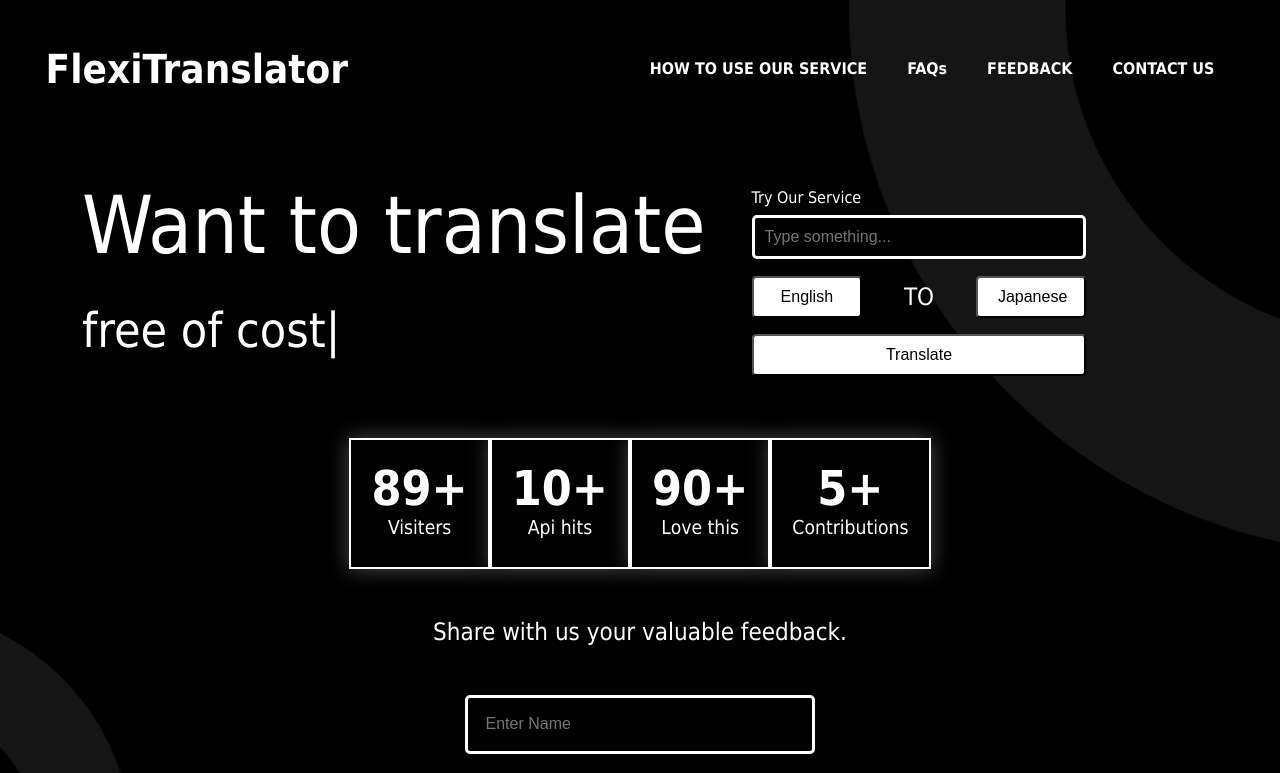
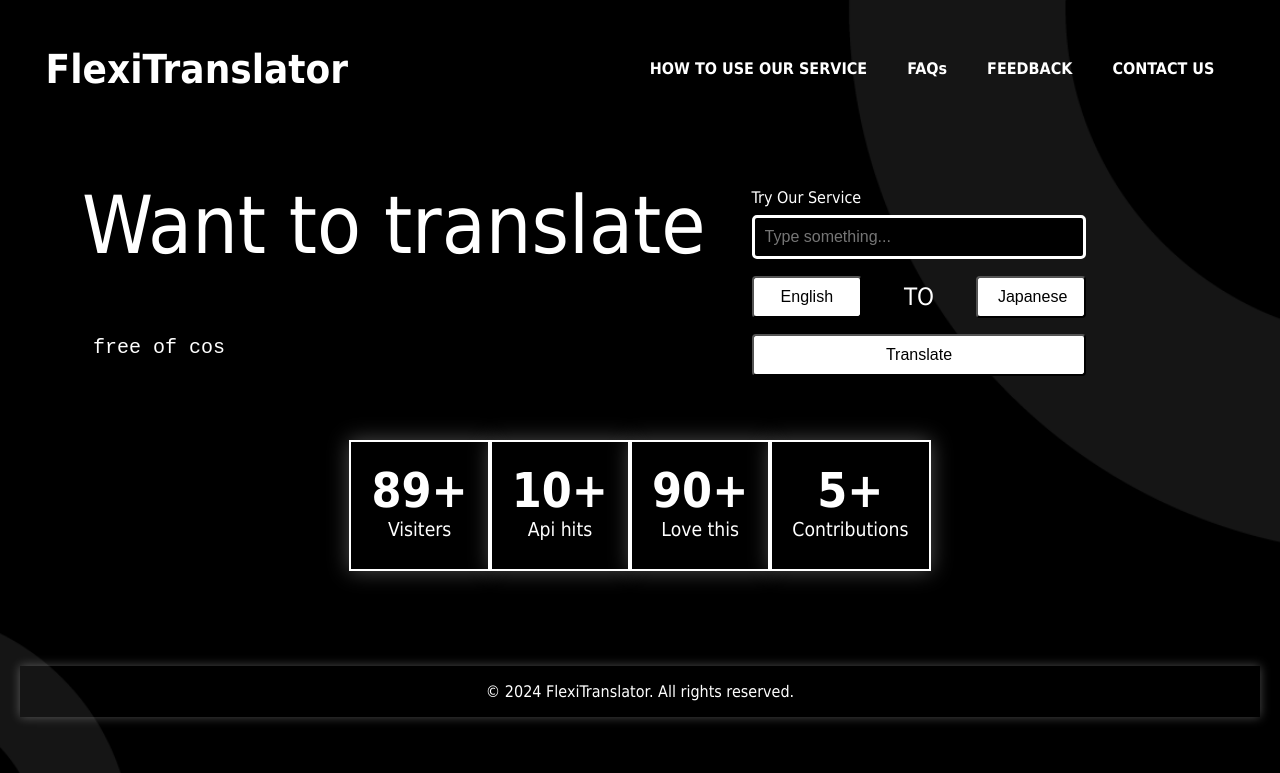
Before and after one commit to choudhary98akash/translation.github.io, an Angular app: page / in a window 1280 px wide. Shown: the top 773 px of the page. Built offline with nearby package versions, Linux system fonts and the light colour scheme.

Commit message:
added animation feature

```diff
--- /dev/null
+++ b/src/app/animate/animate.component.css
@@ -0,0 +1,29 @@
+
+.typing-container {
+    font-family: 'Courier New', monospace;
+    font-size: 20px;
+    border: 1px solid #000;
+    padding: 10px;
+    display: inline-block;
+  }
+
+  .animated-text {
+    display: inline-block;
+  }
+
+  .cursor {
+    display: inline-block;
+    animation: blinkCursor 0.3s infinite;
+    font-size: 3rem;
+
+  }
+
+
+  @keyframes blinkCursor {
+    0%, 100% {
+      opacity: 0;
+    }
+    50% {
+      opacity: 1;
+    }
+  }
--- /dev/null
+++ b/src/app/animate/animate.component.html
@@ -0,0 +1,4 @@
+<div class="typing-container">
+    <span class="animated-text " [class] ="customClass">{{ animatedText }}</span>
+    <span class="cursor" *ngIf="cursorVisible">&#124;</span>
+  </div>
--- /dev/null
+++ b/src/app/animate/animate.component.ts
@@ -0,0 +1,48 @@
+import { Component , OnInit,OnDestroy,Input } from '@angular/core';
+import { Subscription, interval } from 'rxjs';
+
+@Component({
+  selector: 'app-animate',
+  templateUrl: './animate.component.html',
+  styleUrls: ['./animate.component.css']
+})
+export class AnimateComponent implements OnDestroy,OnInit {
+
+  @Input() textToAnimate : string = "Hello, World!";
+  @Input() customClass: string = "";
+  animatedText = "";
+  cursorVisible = true;
+  direction = 1;
+
+  private subscription: Subscription = new Subscription();
+
+  ngOnInit(): void {
+    this.subscription = interval(300).subscribe(() => this.animateText());
+  }
+
+  ngOnDestroy(): void {
+    this.subscription.unsubscribe();
+  }
+
+  animateText() {
+    if (this.direction === 1) {
+      if (this.animatedText.length < this.textToAnimate.length) {
+        this.animatedText += this.textToAnimate.charAt(this.animatedText.length);
+      } else {
+        this.direction = -1;
+      }
+    } else {
+      if (this.animatedText.length > 0) {
+        this.animatedText = this.animatedText.slice(0, -1);
+      } else {
+        this.direction = 1;
+      }
+    }
+
+    this.toggleCursor();
+  }
+
+  toggleCursor() {
+    this.cursorVisible = !this.cursorVisible;
+  }
+}
--- a/src/app/app.component.html
+++ b/src/app/app.component.html
@@ -18,7 +18,8 @@
   <div class="first-two">
   <span class="container-for-text">
     <span class="text-container-one">Want to translate</span>
-    <span class="text-container-two">free of cost|</span>
+    <!-- <span class="text-container-two">free of cost|</span> -->
+    <app-animate [textToAnimate]="'free of cost.'" [customClass]="'text-container-two'"></app-animate>
   </span>
 
   <span class="form-container">
@@ -78,7 +79,7 @@
 
 <app-contact *ngIf="contact"></app-contact>
 
-<app-feedback></app-feedback>
+<app-feedback *ngIf="feedback"></app-feedback>
 
 <br>
 <br>
--- a/src/app/app.module.ts
+++ b/src/app/app.module.ts
@@ -7,6 +7,7 @@ import { HowToComponent } from './how-to/how-to.component';
 import { FaqComponent } from './faq/faq.component';
 import { ContactComponent } from './contact/contact.component';
 import { FeedbackComponent } from './feedback/feedback.component';
+import { AnimateComponent } from './animate/animate.component';
 
 @NgModule({
   declarations: [
@@ -14,7 +15,8 @@ import { FeedbackComponent } from './feedback/feedback.component';
     HowToComponent,
     FaqComponent,
     ContactComponent,
-    FeedbackComponent
+    FeedbackComponent,
+    AnimateComponent
   ],
   imports: [
     BrowserModule,
--- a/src/app/contact/contact.component.html
+++ b/src/app/contact/contact.component.html
@@ -1,6 +1,7 @@
 
 
 <div class="mid-text">Meet the developers...</div>
+<!-- <app-animate [textToAnimate]="'Meet the devs...'" customClass="'mid-text'"></app-animate> -->
 <div class="contact-container">
 <div class="contact-card">
         <img src="../../assets/images/pic-cropped.png" alt="Saurav K Jha">
@@ -12,7 +13,6 @@
                 <a href="https://twitter.com/yourprofile1" target="_blank">Twitter</a>
                 <a href="https://twitter.com/yourprofile1" target="_blank">Reddit</a>
                 <a href="https://twitter.com/yourprofile1" target="_blank">Discord</a>
-                <!-- Add more social links as needed -->
             </div>
         </div>
     </div>
--- a/src/app/feedback/feedback.component.html
+++ b/src/app/feedback/feedback.component.html
@@ -1,5 +1,6 @@
 <div class="mid-text">
     <p>Share with us your valuable feedback.</p>
+    <!-- <app-animate [textToAnimate]="'Share with us your valuable feedback '" [customClass]="'mid-text'"></app-animate> -->
 </div>
 
 <div class="feedback-form-conatainer">
```
Also changed, not shown: src/styles.css (line endings or trailing spaces), 1 other file (tests, documents, lock files or other folders).
